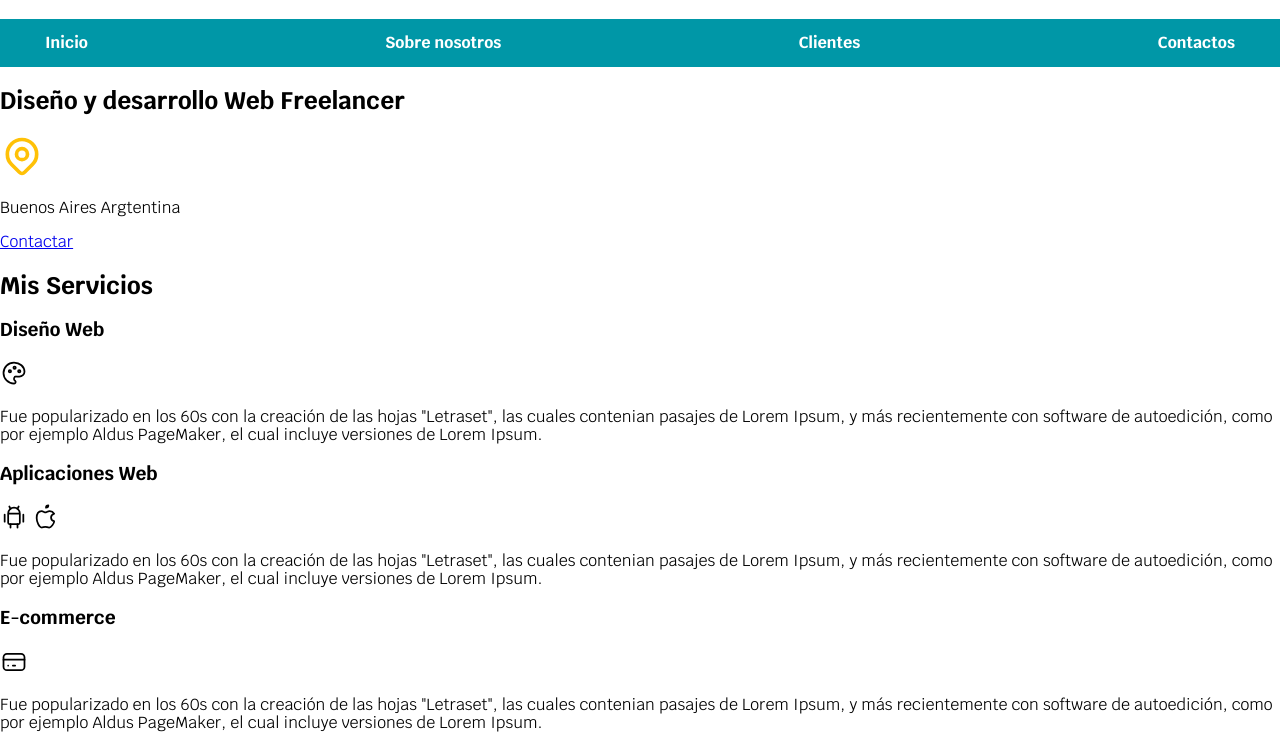
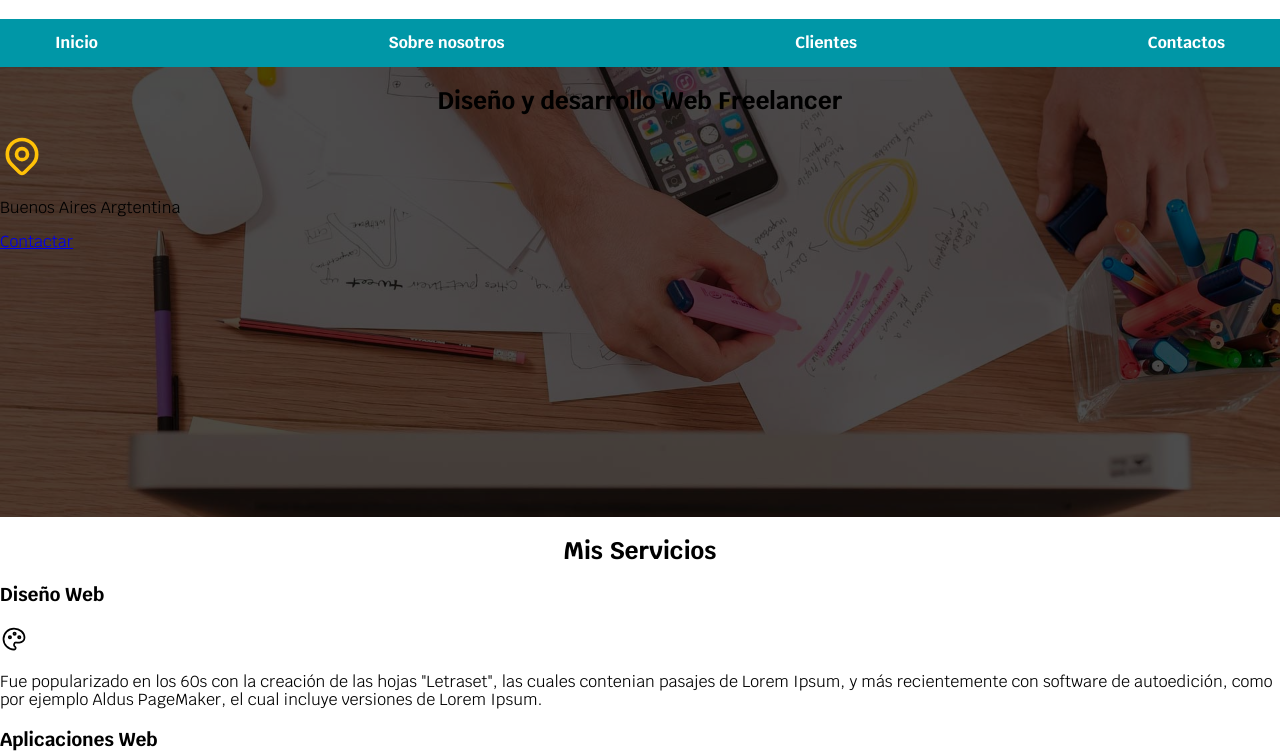
Before and after one commit to caceresivan5/CURSO-REPASO-HTML---CSS-Udemy, a plain HTML site: page index.html in a window 1280 px wide. Shown: the part 61-814 px from the top of the page. Drawn offline with Linux system fonts and the light colour scheme.

Commit message:
contenido hero

```diff
--- a/css/styles.css
+++ b/css/styles.css
@@ -12,7 +12,12 @@
 /* html y body las utilizo con estos valores para que los rem se adapten mejor a las pantallas*/
 html{
     font-size: 62.5%;
+    box-sizing: border-box;
 }
+/* BoxModel Exacto */
+*, *:before, *:after {
+    box-sizing: inherit;
+  }
 body{
     font-size: 16px; /* 1rem = 10px */
     font-family: "Krub", serif; /* FUENTE DE LA PAGINA*/
@@ -22,6 +27,11 @@ body{
 h1 {
     text-align: center;
 }
+
+h2 {
+    text-align: center;
+}
+
 span{
     font-size: 1.3rem;
 }
@@ -57,6 +67,19 @@ span{
     color: var(--primario);
 }
 
+.hero{
+    background-image: url(../img/hero.jpg);/* AGREGO IMAGEN*/
+    background-repeat: no-repeat;/* PARA QUE LA IMAGEN NO SE HAGA RAPORT*/
+    background-size: cover;/* PARA QUE LA IMAGEN TOME TODO EL CONTENEDOR*/
+    height: 450px;
+    position: relative;
+}
+.contenido-hero{
+position: absolute;
+background-color: rgb(0 0 0 / 70%);/* color / transparencia */
+width: 100%;
+height: 100%;
+}
 
 
 
--- a/index.html
+++ b/index.html
@@ -25,8 +25,8 @@
     </nav>
   </div>
 
-    <section>
-
+    <section class="hero">
+      <div class="contenido-hero">
         <h2>Diseño y desarrollo Web Freelancer</h2>
 
             <svg
@@ -45,7 +45,7 @@
 </svg>
         <p>Buenos Aires Argtentina</p>
         <a href="#">Contactar</a>
-
+      </div>
     </section>
     <main>
 
```
Also changed, not shown: img/hero.jpg (added).
